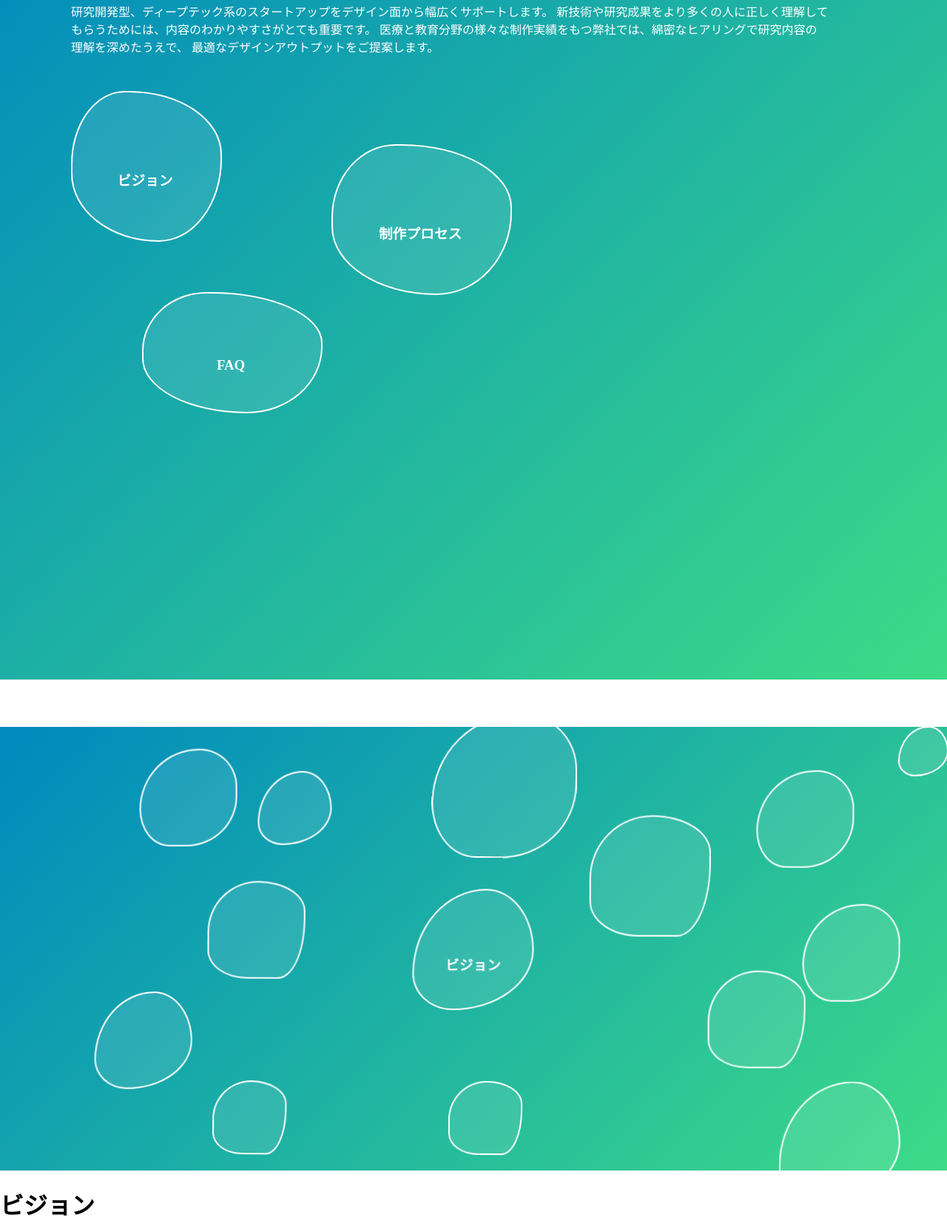
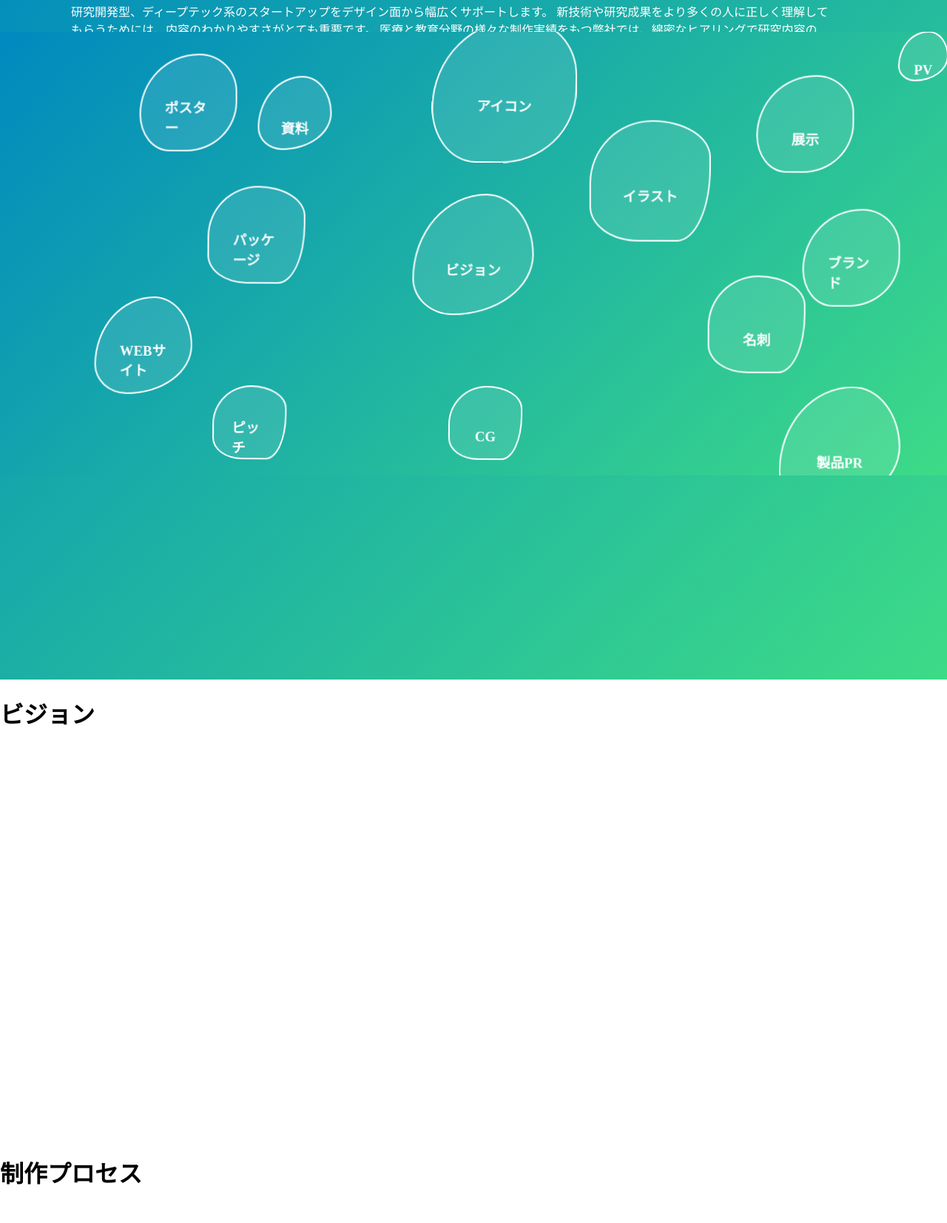
Before and after one commit to gyro-RM/local-HP, a plain HTML site: page index.html in a window 1280 px wide. Shown: the part 182-1836 px from the top of the page at 74% size. Drawn offline with Linux system fonts and the light colour scheme.

Commit message:
Update index.html

```diff
--- a/index.html
+++ b/index.html
@@ -11,45 +11,112 @@
 <body>
 
 <!---対応領域（目次）-->
+
+
+<a class="pagetop" href="#"><div class="pagetop_arrow"></div></a>
+
 <div class="design_support">
+
 	<div class="title">
-	<h1>デザインの力で研究のポテンシャルを引き出す</h1>
-	<p>研究開発型、ディープテック系のスタートアップをデザイン面から幅広くサポートします。
-		新技術や研究成果をより多くの人に正しく理解してもらうためには、内容のわかりやすさがとても重要です。
-		医療と教育分野の様々な制作実績をもつ弊社では、綿密なヒアリングで研究内容の理解を深めたうえで、
-		最適なデザインアウトプットをご提案します。
-	</p>
+		<h1>デザインの力で研究のポテンシャルを引き出す</h1>
+		<p>
+			研究開発型、ディープテック系のスタートアップをデザイン面から幅広くサポートします。
+			新技術や研究成果をより多くの人に正しく理解してもらうためには、内容のわかりやすさがとても重要です。
+			医療と教育分野の様々な制作実績をもつ弊社では、綿密なヒアリングで研究内容の理解を深めたうえで、
+			最適なデザインアウトプットをご提案します。
+		</p>
 	</div>
 
 
+	<div id="box" class="box">
 
-	<div class="jump1">
-		<h3 class="btn_text">ビジョン</h3>
-		<a href="#vision">
-		<div class="rotate">
-		</div>
-		</a>
-	</div>
+	<a href="#vision">
+		<div class="blob blob-1">
+		<h3>ビジョン</h3>
+	    </div>
+	</a>
 
-	<div class="jump2">
-		<h3 class="btn_text">制作プロセス</h3>
-		<a href="#process">
-		<div class="rotate">
-		</div>
-		</a>
-	</div>
+	<a href="#">
+		<div class="blob blob-2">
+		<h3>展示</h3>
+	    </div>
+	</a>
+
+	<a href="#">
+		<div class="blob blob-3">
+		<h3>ピッチ</h3>
+	    </div>
+	</a>
+
+	<a href="#">
+		<div class="blob blob-4">
+		<h3>製品PR</h3>
+	    </div>
+	</a>
+
+	<a href="#">
+		<div class="blob blob-5">
+		<h3>ポスター</h3>
+	    </div>
+	</a>
+
+	<a href="#">
+		<div class="blob blob-6">
+		<h3>名刺</h3>
+	    </div>
+	</a>
+
+	<a href="#">
+		<div class="blob blob-7">
+		<h3>WEBサイト</h3>
+	    </div>
+	</a>
+
+	<a href="#">
+		<div class="blob blob-8">
+		<h3>アイコン</h3>
+	    </div>
+	</a>
+
+	<a href="#">
+		<div class="blob blob-9">
+		<h3>パッケージ</h3>
+	    </div>
+	</a>
+
+	<a href="#">
+		<div class="blob blob-10">
+		<h3>資料</h3>
+	    </div>
+	</a>
+
+	<a href="#">
+		<div class="blob blob-11">
+		<h3>ブランド</h3>
+	    </div>
+	</a>
 
 
-	<div class="jump3">
-		<h3 class="btn_text">FAQ</h3>
-		<a href="#FAQ">
-		<div class="rotate">
-		</div>
-		</a>
-	</div>
+	<a href="#">
+		<div class="blob blob-12">
+		<h3>イラスト</h3>
+	    </div>
+	</a>
+
+	<a href="#">
+		<div class="blob blob-13">
+		<h3>PV</h3>
+	    </div>
+	</a>
+
+	<a href="#">
+		<div class="blob blob-14">
+		<h3>CG</h3>
+	    </div>
+	</a>
 
 
-
+	</div>
 
 
 </div>
@@ -57,33 +124,10 @@
 
 
 
-<div id="box" class="box">
-
-	<a href="#vision">
-		<div class="blob blob-1">
-		<h3>ビジョン</h3>
-	    </div>
-	</a>
-
-	<div class="blob blob-2"></div>
-	<div class="blob blob-3"></div>
-	<div class="blob blob-4"></div>
-	<div class="blob blob-5"></div>
-	<div class="blob blob-6"></div>
-	<div class="blob blob-7"></div>
-	<div class="blob blob-8"></div>
-	<div class="blob blob-9"></div>
-	<div class="blob blob-10"></div>
-	<div class="blob blob-11"></div>
-	<div class="blob blob-12"></div>
-	<div class="blob blob-13"></div>
-	<div class="blob blob-14"></div>
-
-  </div>
 
 
 
-
+</div>
 
 <!---各コンテンツ-->
 
```
